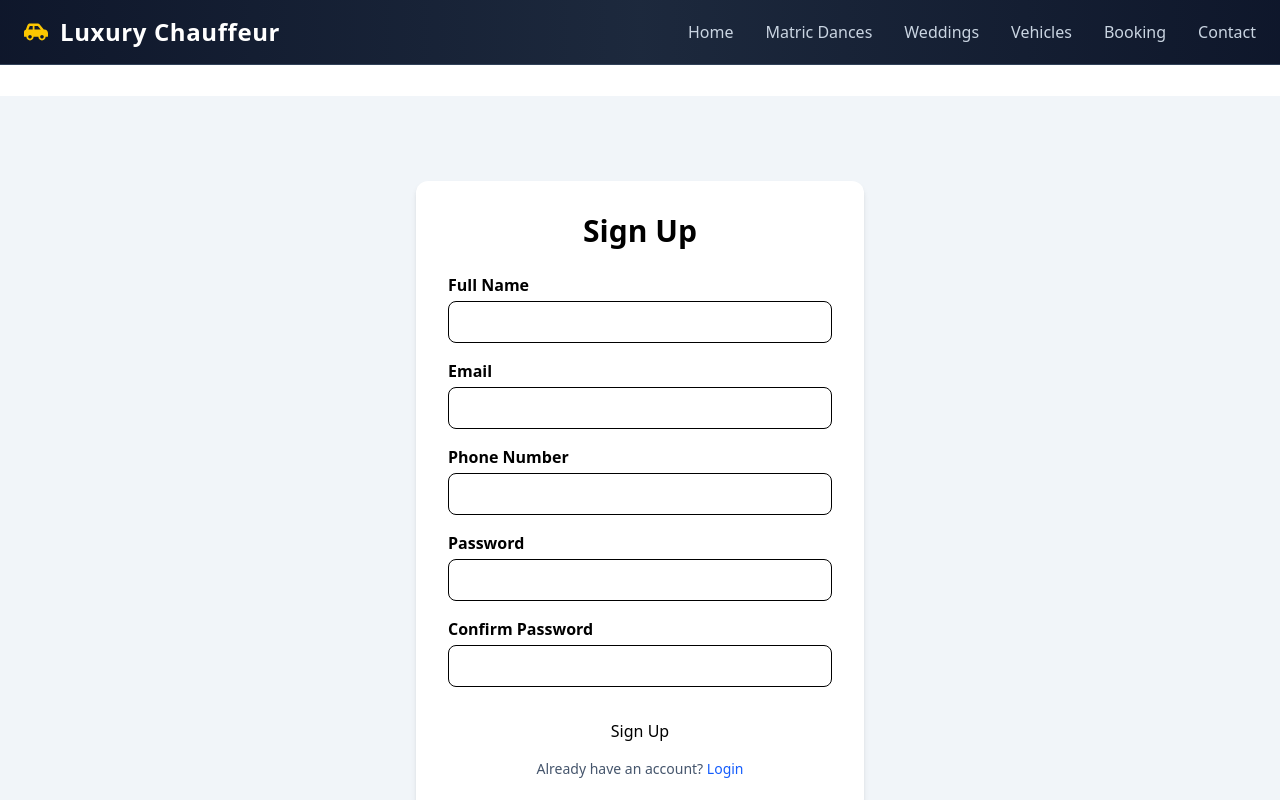
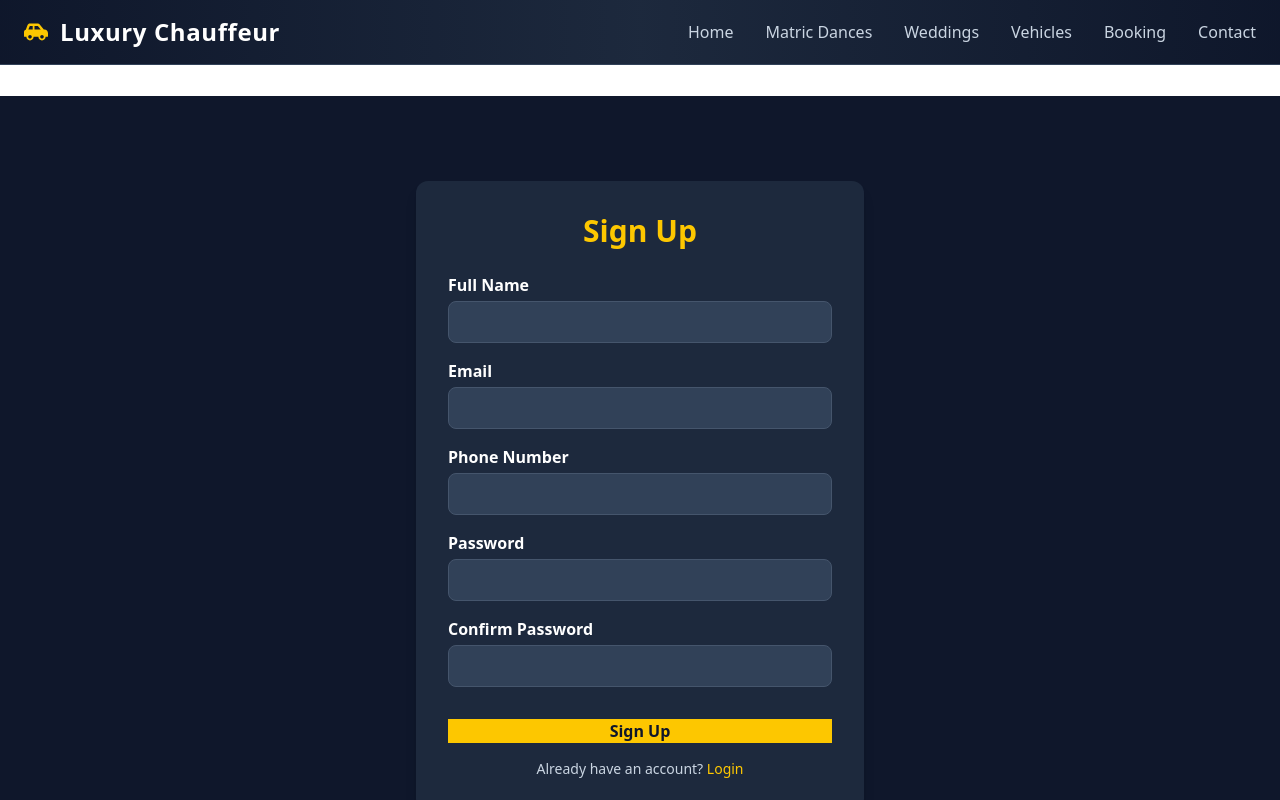
Before and after one commit to Matuku45/luxury-chauffeur-booking-system, a React (Vite) app: page /signup in a window 1280 px wide. Shown: the top 800 px of the page. Built offline with nearby package versions, Linux system fonts and the light colour scheme.

Commit message:
intergratinng the signup

```diff
--- a/package.json
+++ b/package.json
@@ -11,6 +11,7 @@
   },
   "dependencies": {
     "@tailwindcss/vite": "^4.1.18",
+    "axios": "^1.13.2",
     "framer-motion": "^12.23.26",
     "react": "^19.2.0",
     "react-dom": "^19.2.0",
--- a/src/pages/signup.jsx
+++ b/src/pages/signup.jsx
@@ -1,5 +1,6 @@
 import React, { useState } from "react";
 import { Link, useNavigate } from "react-router-dom";
+import axios from "axios";
 
 const Signup = () => {
   const [formData, setFormData] = useState({
@@ -10,6 +11,7 @@ const Signup = () => {
     confirmPassword: "",
   });
 
+  const [loading, setLoading] = useState(false);
   const navigate = useNavigate();
 
   const handleChange = (e) => {
@@ -17,7 +19,7 @@ const Signup = () => {
     setFormData((prev) => ({ ...prev, [name]: value }));
   };
 
-  const handleSubmit = (e) => {
+  const handleSubmit = async (e) => {
     e.preventDefault();
 
     if (formData.password !== formData.confirmPassword) {
@@ -25,16 +27,35 @@ const Signup = () => {
       return;
     }
 
-    console.log("Signup Data:", formData);
-    alert("Signup submitted! (Backend integration pending)");
-    // TODO: implement signup API
-    navigate("/login"); // redirect to login after signup
+    setLoading(true);
+
+    try {
+      const res = await axios.post("http://localhost:5000/api/users/signup", {
+        name: formData.name,
+        email: formData.email,
+        phone: formData.phone,
+        password: formData.password,
+      });
+
+      alert(res.data.message);
+      navigate("/login");
+    } catch (err) {
+      if (err.response) {
+        alert(err.response.data.message);
+      } else {
+        alert("Something went wrong. Please try again.");
+      }
+    } finally {
+      setLoading(false);
+    }
   };
 
   return (
-    <section className="flex justify-center items-center min-h-screen bg-slate-100 px-6">
-      <div className="bg-white shadow-md rounded-xl p-8 w-full max-w-md">
-        <h1 className="text-3xl font-bold mb-6 text-center">Sign Up</h1>
+    <section className="flex justify-center items-center min-h-screen bg-slate-900 px-6">
+      <div className="bg-slate-800 shadow-lg rounded-xl p-8 w-full max-w-md text-white">
+        <h1 className="text-3xl font-bold mb-6 text-center text-yellow-400">
+          Sign Up
+        </h1>
 
         <form className="space-y-4" onSubmit={handleSubmit}>
           {/* Name */}
@@ -45,7 +66,7 @@ const Signup = () => {
               name="name"
               value={formData.name}
               onChange={handleChange}
-              className="w-full border rounded-lg p-2"
+              className="w-full border border-slate-600 rounded-lg p-2 bg-slate-700 text-white"
               required
             />
           </div>
@@ -58,7 +79,7 @@ const Signup = () => {
               name="email"
               value={formData.email}
               onChange={handleChange}
-              className="w-full border rounded-lg p-2"
+              className="w-full border border-slate-600 rounded-lg p-2 bg-slate-700 text-white"
               required
             />
           </div>
@@ -71,7 +92,7 @@ const Signup = () => {
               name="phone"
               value={formData.phone}
               onChange={handleChange}
-              className="w-full border rounded-lg p-2"
+              className="w-full border border-slate-600 rounded-lg p-2 bg-slate-700 text-white"
               required
             />
           </div>
@@ -84,7 +105,7 @@ const Signup = () => {
               name="password"
               value={formData.password}
               onChange={handleChange}
-              className="w-full border rounded-lg p-2"
+              className="w-full border border-slate-600 rounded-lg p-2 bg-slate-700 text-white"
               required
             />
           </div>
@@ -97,20 +118,24 @@ const Signup = () => {
               name="confirmPassword"
               value={formData.confirmPassword}
               onChange={handleChange}
-              className="w-full border rounded-lg p-2"
+              className="w-full border border-slate-600 rounded-lg p-2 bg-slate-700 text-white"
               required
             />
           </div>
 
           {/* Submit */}
-          <button type="submit" className="luxury-button w-full mt-4">
-            Sign Up
+          <button
+            type="submit"
+            className="luxury-button w-full mt-4 bg-yellow-400 text-slate-900 font-bold hover:bg-yellow-300 transition"
+            disabled={loading}
+          >
+            {loading ? "Signing Up..." : "Sign Up"}
           </button>
         </form>
 
-        <p className="mt-4 text-center text-sm text-slate-600">
+        <p className="mt-4 text-center text-sm text-slate-300">
           Already have an account?{" "}
-          <Link to="/login" className="text-blue-600 hover:underline">
+          <Link to="/login" className="text-yellow-400 hover:underline">
             Login
           </Link>
         </p>
```
Also changed, not shown: 1 other file (tests, documents, lock files or other folders).
